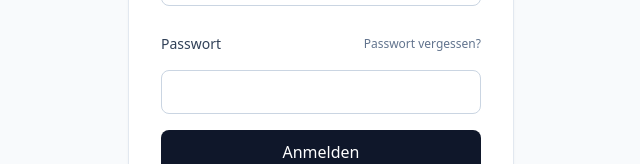
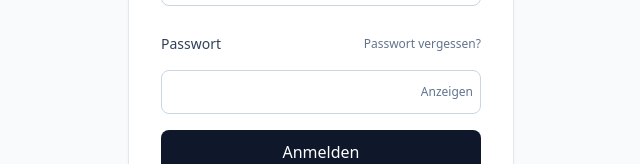
Before and after one commit to reneheitmann/kicktipp-app, a React (Vite) app: page /login in a window 1280 px wide. Shown: the part 354-518 px from the top of the page, without its empty margins (319-959 px from the left). Built offline with nearby package versions, Linux system fonts and the light colour scheme; no server answers; the database is empty.

Commit message:
Add a show/hide toggle for the password field on the login screen

```diff
--- a/src/features/auth/LoginPage.tsx
+++ b/src/features/auth/LoginPage.tsx
@@ -12,6 +12,7 @@ export function LoginPage() {
   const [mode, setMode] = useState<'login' | 'forgot'>('login')
   const [email, setEmail] = useState('')
   const [password, setPassword] = useState('')
+  const [showPassword, setShowPassword] = useState(false)
   const [error, setError] = useState<string | null>(null)
   const [submitting, setSubmitting] = useState(false)
 
@@ -109,15 +110,25 @@ export function LoginPage() {
                     Passwort vergessen?
                   </button>
                 </div>
+                <div className="relative">
                   <input
                     id="password"
-                  type="password"
+                    type={showPassword ? 'text' : 'password'}
                     autoComplete="current-password"
                     required
                     value={password}
                     onChange={(e) => setPassword(e.target.value)}
-                  className="w-full rounded-lg border border-slate-300 px-3 py-2 text-base focus:border-slate-900 focus:outline-none"
+                    className="w-full rounded-lg border border-slate-300 px-3 py-2 pr-16 text-base focus:border-slate-900 focus:outline-none"
                   />
+                  <button
+                    type="button"
+                    onClick={() => setShowPassword((v) => !v)}
+                    aria-label={showPassword ? 'Passwort verbergen' : 'Passwort anzeigen'}
+                    className="absolute inset-y-0 right-2 text-xs font-medium text-slate-500 hover:text-slate-700"
+                  >
+                    {showPassword ? 'Verbergen' : 'Anzeigen'}
+                  </button>
+                </div>
               </div>
 
               {error && <p className="text-sm text-red-600">{error}</p>}
```
Lines whose indentation alone changed are shown as unchanged.
